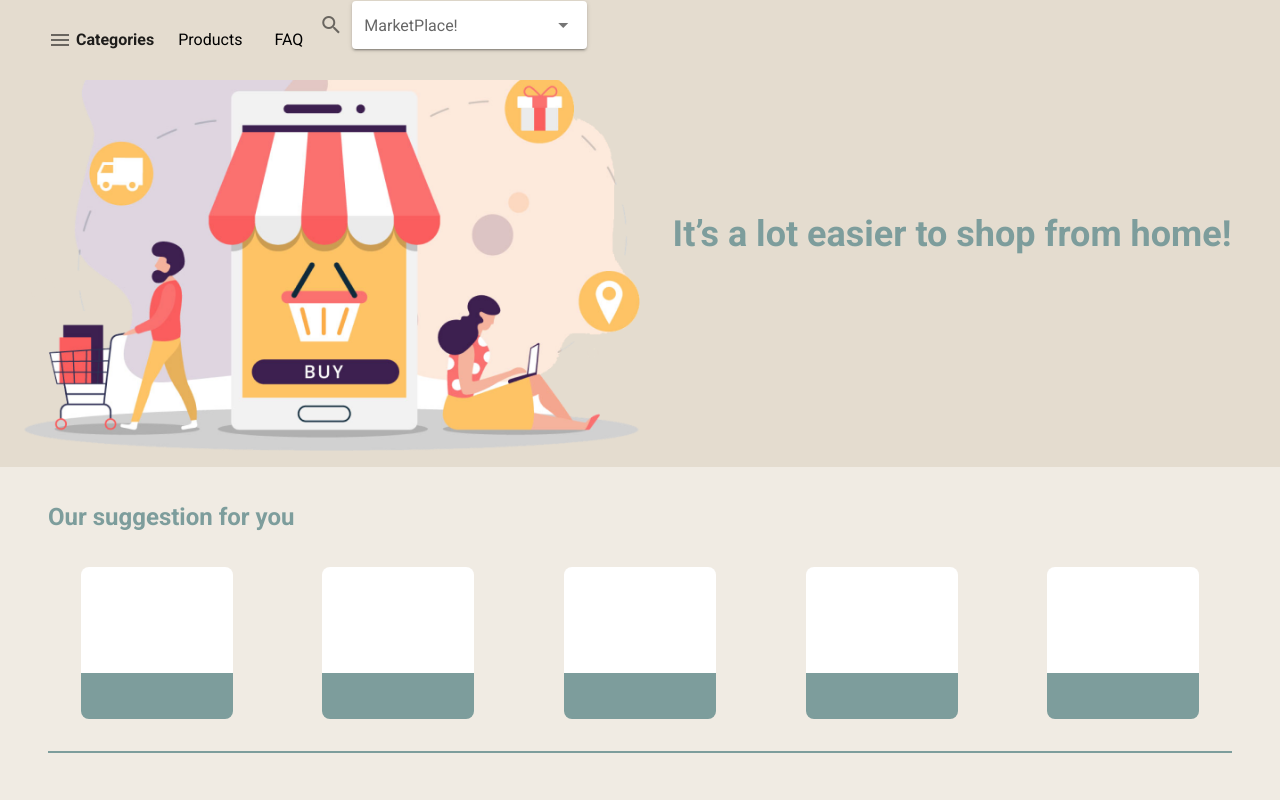
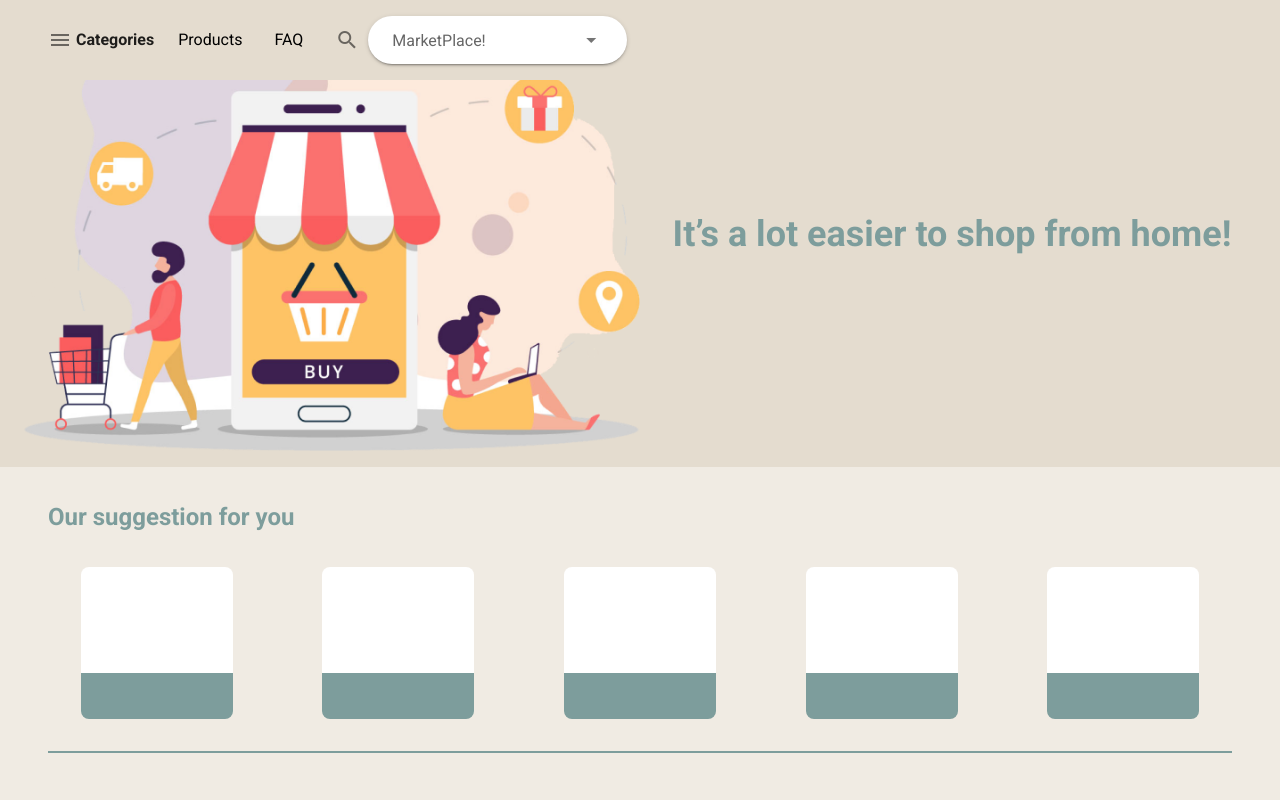
Before and after one commit to AmirHosein-Gharaati/marketplace-frontend, a Nuxt app: page / in a window 1280 px wide. Shown: the top 800 px of the page. Built offline with nearby package versions, Linux system fonts and the light colour scheme.

Commit message:
navbar autocomplete better imp

```diff
--- a/layouts/default.vue
+++ b/layouts/default.vue
@@ -18,7 +18,10 @@
         placeholder="Start typing to Search"
         prepend-icon="mdi-magnify"
         return-object
+        hide-details
         solo
+        rounded
+        class="px-4"
       ></v-autocomplete>
     </v-app-bar>
 
```
